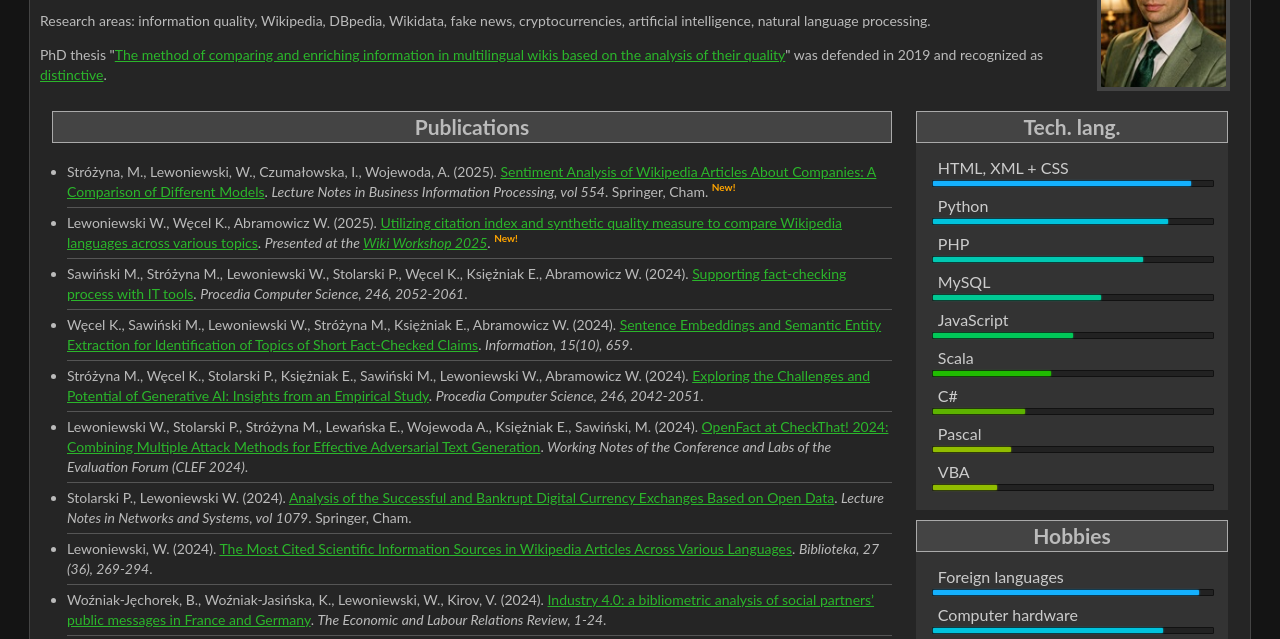
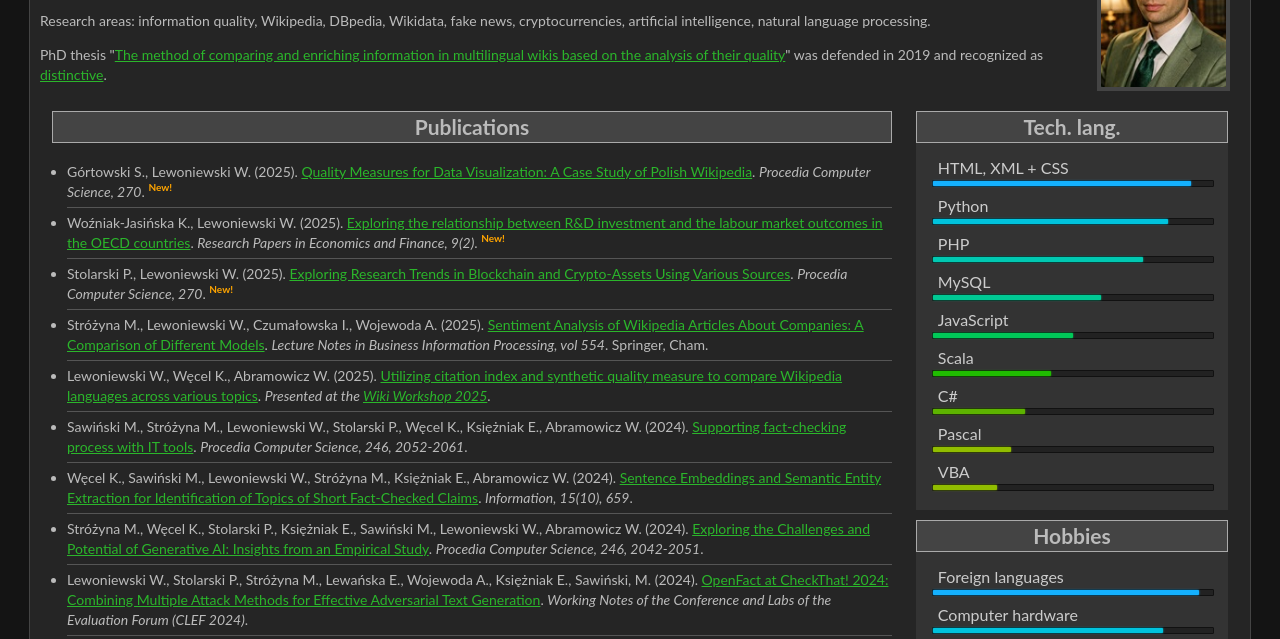
Before and after one commit to Lewoniewski/lewoniewski.github.io, a plain HTML site: page index.html in a window 1280 px wide. Shown: the part 105-744 px from the top of the page. Drawn offline with Linux system fonts and the light colour scheme.

Commit message:
Add new publications to the publications list
Added new publications to the list in index.html.

```diff
--- a/index.html
+++ b/index.html
@@ -155,8 +155,11 @@ initially starting from 0*/
 	<div class="leftcolumn">
   <div style="display: block; width: auto;  border: 1px #aaa solid; background-color: #444;"><h2 style="text-align: center; margin: 5px;">Publications</h2></div>
 <ul>
-<li>Stróżyna, M., Lewoniewski, W., Czumałowska, I., Wojewoda, A. (2025). <a href="https://doi.org/10.1007/978-3-031-94193-1_8" rel="noopener" target="_blank">Sentiment Analysis of Wikipedia Articles About Companies: A Comparison of Different Models</a>. <em>Lecture Notes in Business Information Processing, vol 554</em>. Springer, Cham. <sup class="newart">New!</sup></li>
-<li>Lewoniewski W., Węcel K., Abramowicz W. (2025). <a href="https://arxiv.org/abs/2505.16506">Utilizing citation index and synthetic quality measure to compare Wikipedia languages across various topics</a>. <em>Presented at the <a href="https://en.lewoniewski.info/2025/wiki-workshop-2025-citation-index-and-synthetic-quality-measure-for-wikipedia-video/">Wiki Workshop 2025</a></em>. <sup class="newart">New!</sup></li>
+<li>Górtowski S., Lewoniewski W. (2025). <a href="https://doi.org/10.1016/j.procs.2025.09.553" rel="noopener" target="_blank">Quality Measures for Data Visualization: A Case Study of Polish Wikipedia</a>. <em>Procedia Computer Science, 270</em>. <sup class="newart">New!</sup></li>
+<li>Woźniak-Jasińska K., Lewoniewski W. (2025). <a href="https://doi.org/10.18559/ref.2025.2.2454" rel="noopener" target="_blank">Exploring the relationship between R&D investment and the labour market outcomes in the OECD countries</a>. <em>Research Papers in Economics and Finance, 9(2)</em>. <sup class="newart">New!</sup></li>
+<li>Stolarski P., Lewoniewski W. (2025). <a href="https://doi.org/10.1016/j.procs.2025.09.534" rel="noopener" target="_blank">Exploring Research Trends in Blockchain and Crypto-Assets Using Various Sources</a>. <em>Procedia Computer Science, 270</em>. <sup class="newart">New!</sup></li>
+<li>Stróżyna M., Lewoniewski W., Czumałowska I., Wojewoda A. (2025). <a href="https://doi.org/10.1007/978-3-031-94193-1_8" rel="noopener" target="_blank">Sentiment Analysis of Wikipedia Articles About Companies: A Comparison of Different Models</a>. <em>Lecture Notes in Business Information Processing, vol 554</em>. Springer, Cham.</li>
+<li>Lewoniewski W., Węcel K., Abramowicz W. (2025). <a href="https://arxiv.org/abs/2505.16506">Utilizing citation index and synthetic quality measure to compare Wikipedia languages across various topics</a>. <em>Presented at the <a href="https://en.lewoniewski.info/2025/wiki-workshop-2025-citation-index-and-synthetic-quality-measure-for-wikipedia-video/">Wiki Workshop 2025</a></em>.</li>
 <li>Sawiński M., Stróżyna M., Lewoniewski W., Stolarski P., Węcel K., Księżniak E., Abramowicz W. (2024). <a href="https://www.sciencedirect.com/science/article/pii/S1877050924027091" rel="noopener" target="_blank">Supporting fact-checking process with IT tools</a>. <em>Procedia Computer Science, 246, 2052-2061</em>. </li>
 <li>Węcel K., Sawiński M., Lewoniewski W., Stróżyna M., Księżniak E., Abramowicz W. (2024). <a href="https://www.mdpi.com/2078-2489/15/10/659" rel="noopener" target="_blank">Sentence Embeddings and Semantic Entity Extraction for Identification of Topics of Short Fact-Checked Claims</a>. <em>Information, 15(10), 659</em>. </li>
 <li>Stróżyna M., Węcel K., Stolarski P., Księżniak E., Sawiński M., Lewoniewski W., Abramowicz W. (2024). <a href="https://www.sciencedirect.com/science/article/pii/S1877050924027145" rel="noopener" target="_blank">Exploring the Challenges and Potential of Generative AI: Insights from an Empirical Study</a>. <em>Procedia Computer Science, 246, 2042-2051</em>. </li>
```
